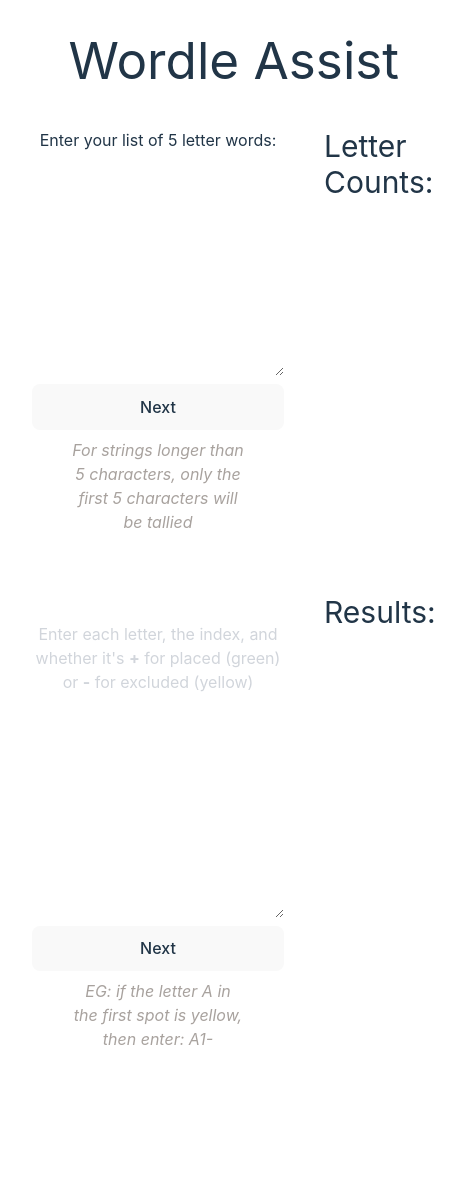
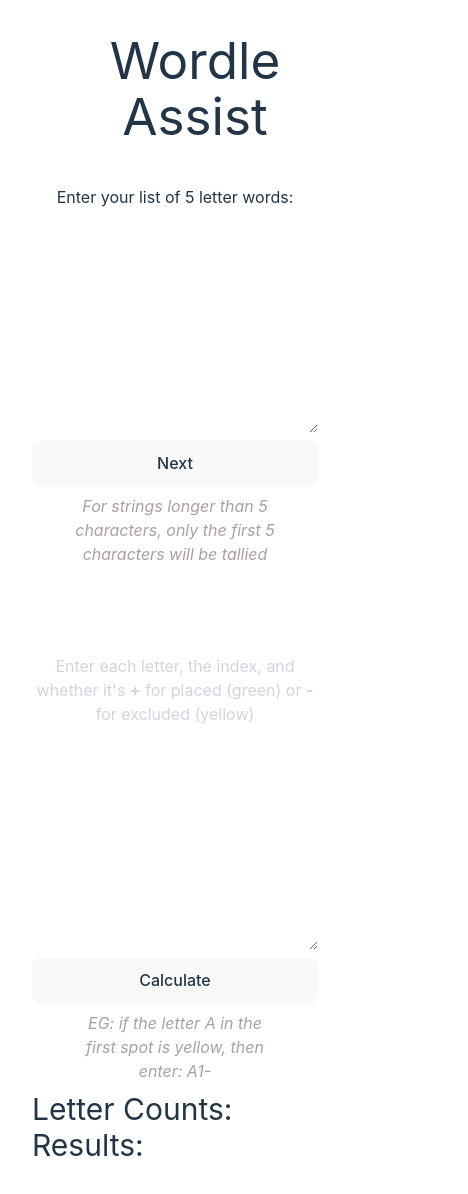
Before and after one commit to cameronolivier/wordle-assist, a React (Vite) app: page / in a window 390 px wide. Shown: the whole page, 468 px wide, since content can reach past the window. Before the commit the page ends 1091 px from the top, so only its background shows below. Built offline with nearby package versions, Linux system fonts and the light colour scheme.

Commit message:
refactor: adding responsive styles

```diff
--- a/src/components/WordFilterRules/WordFilterRules.tsx
+++ b/src/components/WordFilterRules/WordFilterRules.tsx
@@ -18,7 +18,7 @@
     }
   }, [rules, words])
 
-  const handleWords = () => {
+  const handleRules = () => {
     if (wordFilterRef.current) {
       const letterRules = wordFilterRef.current?.value.split('\n')
       setRules(letterRules)
@@ -38,9 +38,9 @@
       />
       <button
         className="block justify-center content-center"
-        onClick={handleWords}
+        onClick={handleRules}
       >
-        Next
+        Calculate
       </button>
       <p className="italic text-stone-400 mx-10 my-2">
         EG: if the letter A in the first spot is yellow, then enter: A1-
--- a/src/modules/App/App.tsx
+++ b/src/modules/App/App.tsx
@@ -14,7 +14,7 @@
   return (
     <div className="App">
       <h1 className="mb-10">Wordle Assist</h1>
-      <div className="flex">
+      <div className="flex flex-col md:flex-row">
         <div className="flex flex-col mr-10">
           <WordEntryField onWordsUpdate={setWords} />
           <WordFilterRules words={words} onFilterUpdate={setFilteredWords} />
```
